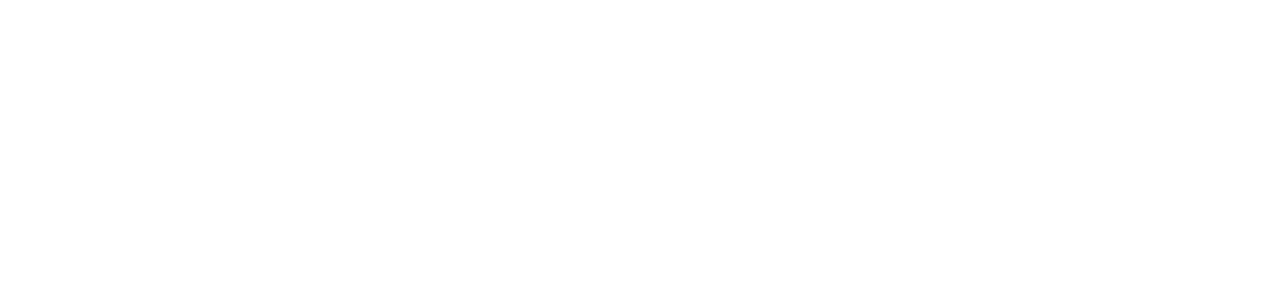
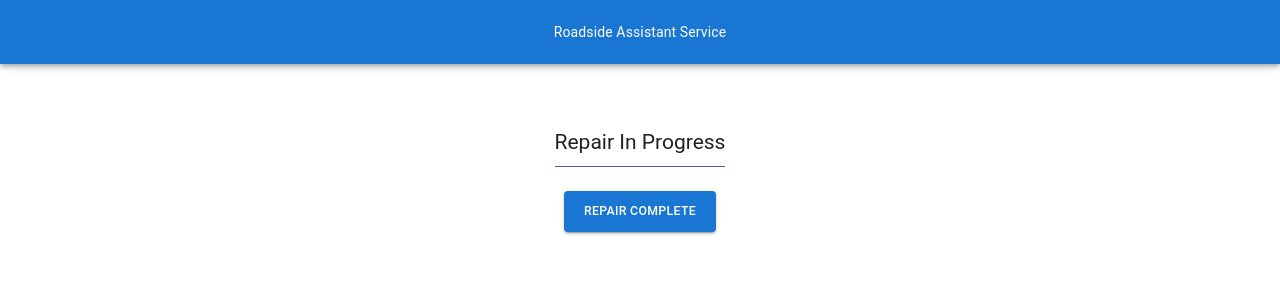
Before and after one commit to ZHIFA-CHIU/CSIT314-Project, a React (Create React App) app in the folder FrontEnd/: page /TechnicianRepairInProgress in a window 1280 px wide. Before the commit this address had no page. Shown: the top 300 px of the page. Built offline with nearby package versions, Linux system fonts and the light colour scheme.

Commit message:
Created last page in the repair process for technician, have code ready to use jobId from state to close job, but need previous technician repair pages to provide jobId via state

```diff
--- a/FrontEnd/src/api/index.js
+++ b/FrontEnd/src/api/index.js
@@ -31,3 +31,7 @@
     ajax(`http://localhost:3000/api1/api/v1/job/${customerId}`,{
         ...location, ...data
     }, "POST")
+
+//close job
+export const closeJob = (jobId) =>
+    ajax(`http://localhost:3000/api1/api/v1/job/closeJob/${jobId}`, {}, "PUT")
--- /dev/null
+++ b/FrontEnd/src/components/TechnicianRepairInProgressContent/index.jsx
@@ -0,0 +1,44 @@
+import React, { useState } from 'react'
+import {Box, Button, Typography} from '@mui/material'
+import { closeJob } from '../../api';
+import {useLocation, useNavigate} from 'react-router-dom';
+
+export default function TechnicianRepairInProgressContent() {
+    let history = useLocation();
+    //let [ jobId, _ ] = useState(history.state.jobId);
+
+    const navigate = useNavigate();
+
+    const closeJobRequest = (e) => {
+        //api to close job, will uncomment when previous technician repair pages are available
+        //to provide state with jobId
+
+        // closeJob(jobId).then(
+        //     response => {
+        //         navigate("/TechnicianDashboard");
+        //     }
+        // ).catch(
+        //     error => {
+        //         alert(error);
+        //     }
+        // )
+        navigate("/TechnicianDashboard");
+    };
+
+    return (
+        <Box
+            sx={{
+                marginTop: 8,
+                display: 'flex',
+                flexDirection: 'column',
+                alignItems: 'center',
+            }}>
+
+            <Typography component="h1" variant="h5">
+                Repair In Progress
+            </Typography>
+
+            <Button variant="contained" sx={{ mt: 3, mb: 2 }} onClick={closeJobRequest}>Repair Complete</Button>
+        </Box>
+    );
+}
--- /dev/null
+++ b/FrontEnd/src/pages/TechnicianRepairInProgress/index.jsx
@@ -0,0 +1,12 @@
+import React from 'react'
+import Banner from '../../components/Banner'
+import TechnicianRepairInProgressContent from '../../components/TechnicianRepairInProgressContent'
+
+export default function TechnicianRepairInProgress() {
+    return (
+        <div className='technician-repair-in-progress'>
+            <Banner />
+            <TechnicianRepairInProgressContent />
+        </div>
+    )
+}
--- a/FrontEnd/src/routes/index.js
+++ b/FrontEnd/src/routes/index.js
@@ -7,6 +7,7 @@
 import ServiceRequest from "../pages/ServiceRequest";
 import CustomerDashboard from "../pages/CustomerDashboard";
 import TechnicianDashboard from "../pages/TechnicianDashboard";
+import TechnicianRepairInProgress from "../pages/TechnicianRepairInProgress";
 
 export default [
     {
@@ -42,6 +43,10 @@
         element: <TechnicianDashboard />
     },
     {
+        path: "TechnicianRepairInProgress",
+        element: <TechnicianRepairInProgress />
+    },
+    {
         path: "/",
         element: <Navigate to="/home" />
     }
```
